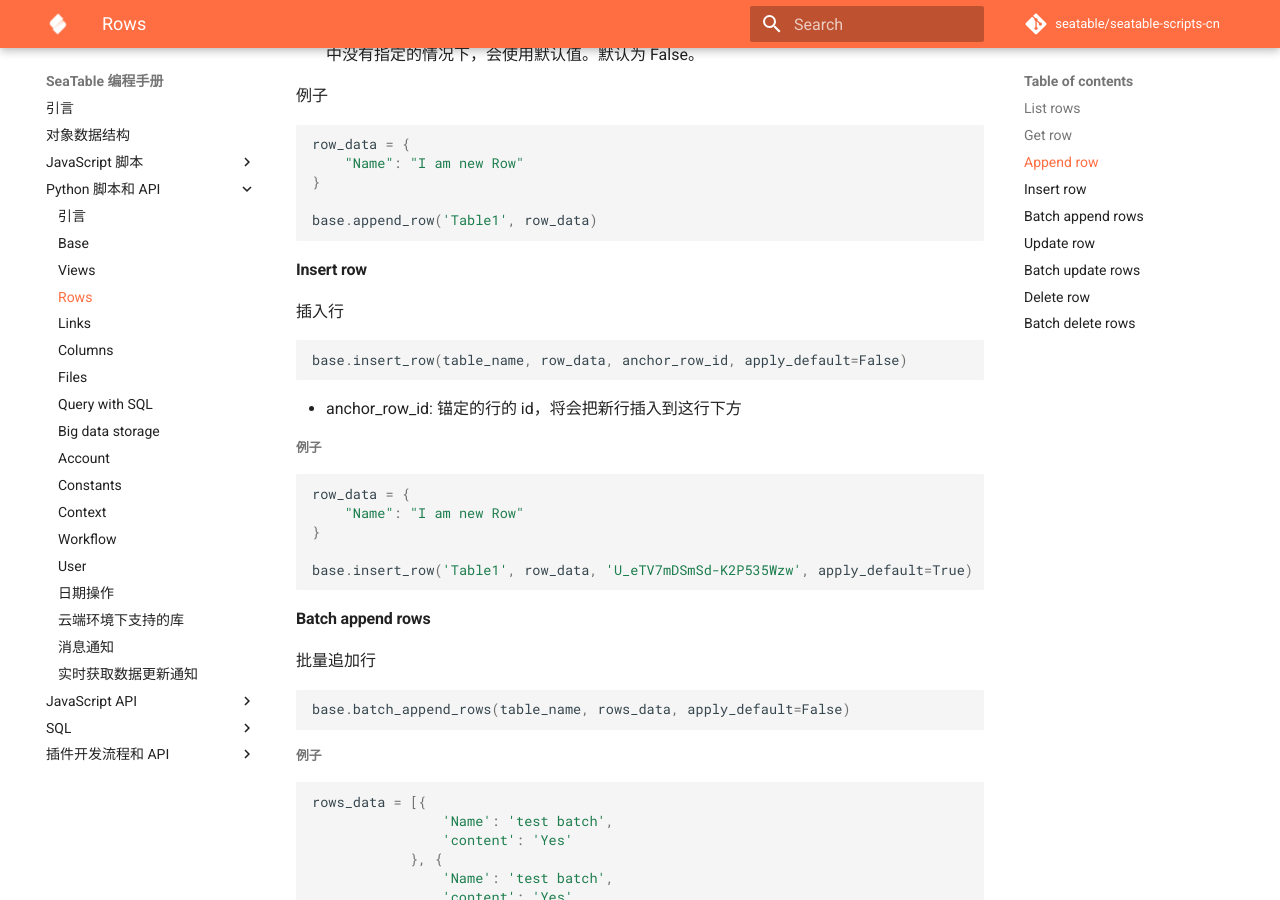
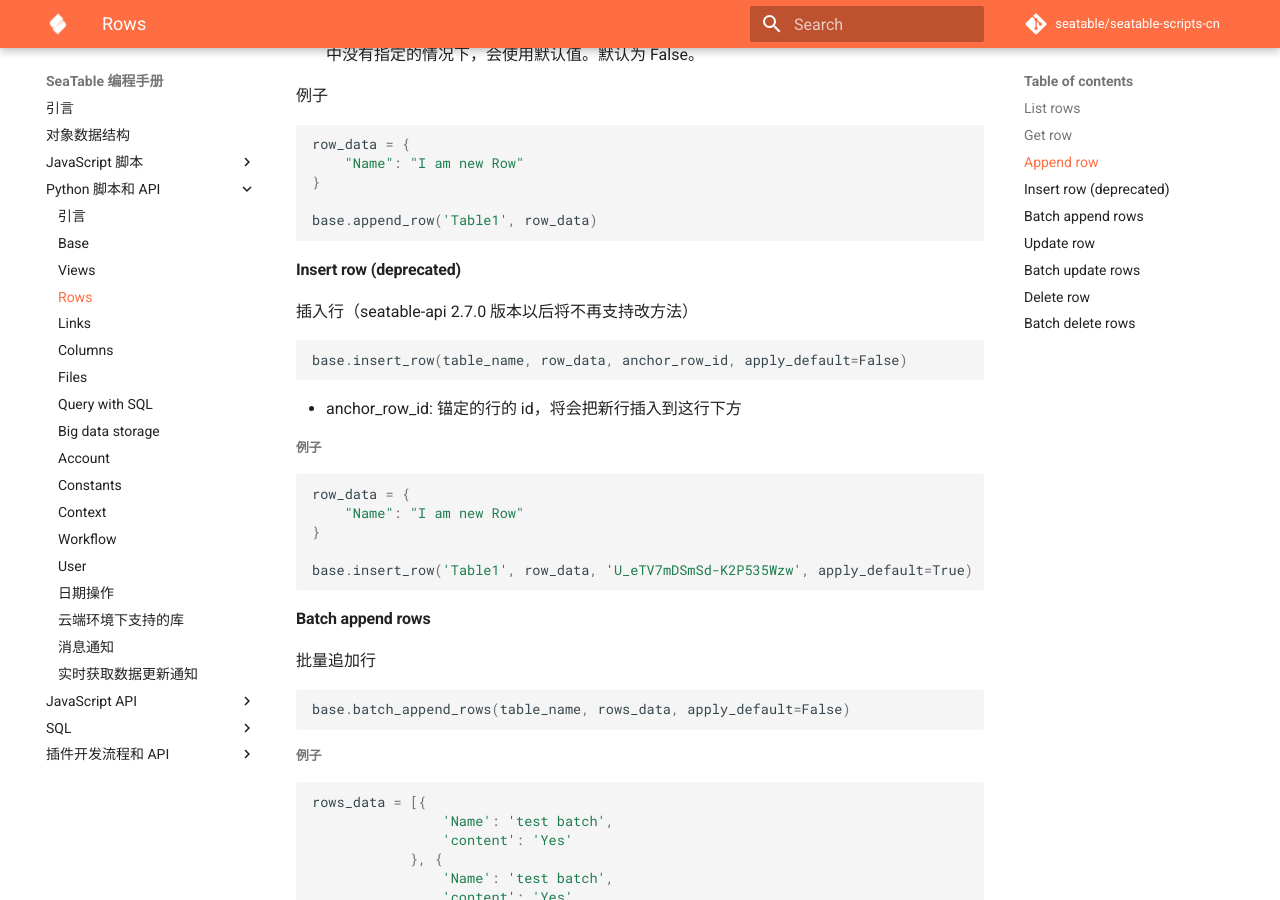
Before and after one commit to seatable/seatable-scripts-cn, an MkDocs documentation site: the page built from manual/python/rows.md, in a window 1280 px wide and 900 px high, scrolled down 1666 px. Built offline with MkDocs 1.6.1 and Material for MkDocs 9.7.7, drawn with Linux system fonts in a browser that asks for light colours; comment, search, counter and statistics services are not loaded.

Commit message:
Update rows.md

````diff
--- a/manual/python/rows.md
+++ b/manual/python/rows.md
@@ -89,9 +89,9 @@ row_data = {
 base.append_row('Table1', row_data)
 ```
 
-#### Insert row
+#### Insert row (deprecated)
 
-插入行
+插入行（seatable-api 2.7.0 版本以后将不再支持改方法）
 
 ```python
 base.insert_row(table_name, row_data, anchor_row_id, apply_default=False)
````
